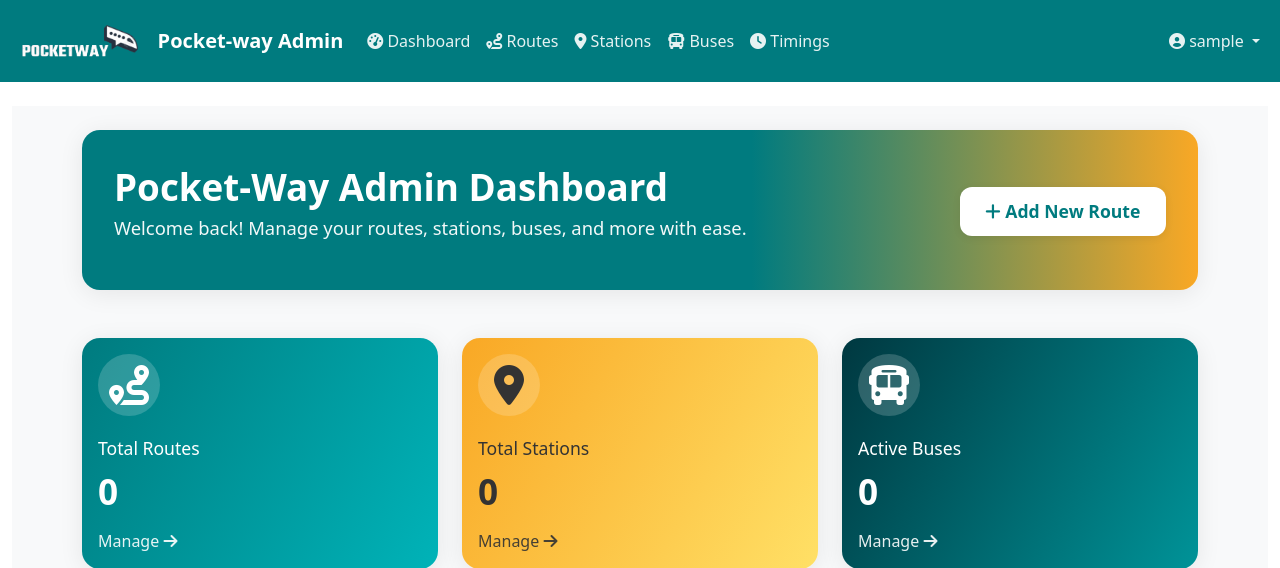
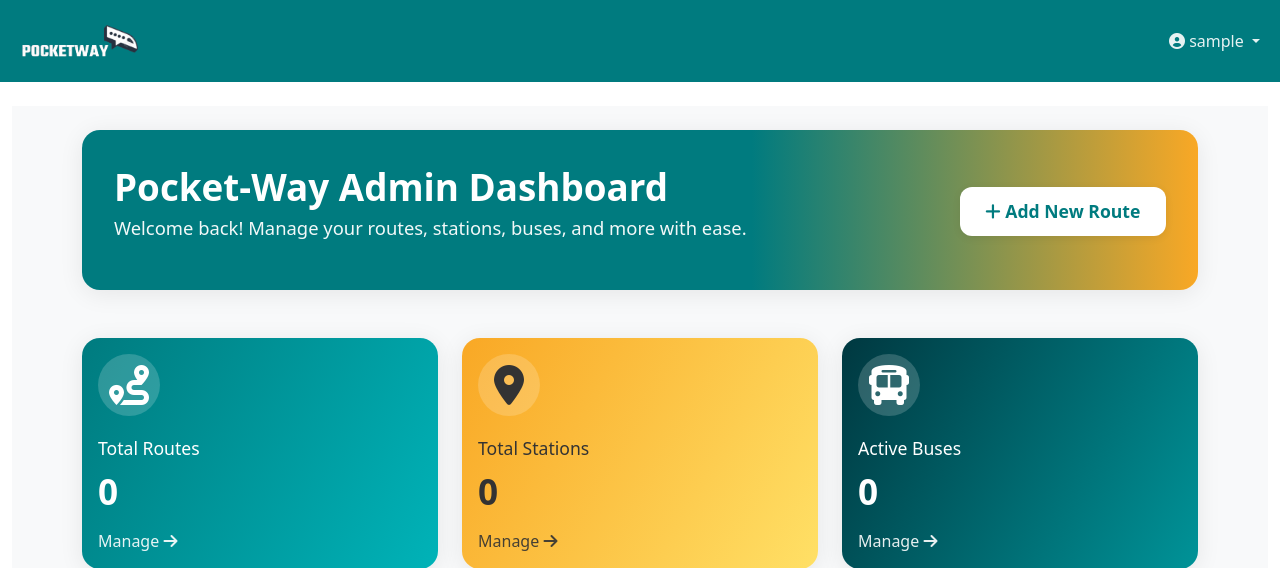
Before and after one commit to abhishekmahara/Pocket-way, a PHP site: page /Pocket-way/admin/pages/dashboard.php in a window 1280 px wide. Shown: the top 568 px of the page. Run offline with PHP 8.4, Linux system fonts and the light colour scheme; the visitor is signed in with stand-in values (Sample User, id 1); data that the repository does not hold is empty; some libraries are stand-ins or nearby versions.

Commit message:
updated header in admin

```diff
--- a/admin/includes/admin-header.php
+++ b/admin/includes/admin-header.php
@@ -48,7 +48,7 @@ if (session_status() === PHP_SESSION_NONE) {
         <div class="container-fluid">
             <a class="navbar-brand d-flex align-items-center" href="/admin/dashboard.php">
                 <img src="../../assets/img/logoo.png" class="admin-logo" alt="Logo">
-                Pocket-way Admin
+
             </a>
 
             <button class="navbar-toggler" type="button" data-bs-toggle="collapse" data-bs-target="#navbarNav">
@@ -56,33 +56,7 @@ if (session_status() === PHP_SESSION_NONE) {
             </button>
 
             <div class="collapse navbar-collapse" id="navbarNav">
-                <ul class="navbar-nav">
-                    <li class="nav-item">
-                        <a class="nav-link" href="../dashboard.php">
-                            <i class="fas fa-tachometer-alt"></i> Dashboard
-                        </a>
-                    </li>
-                    <li class="nav-item">
-                        <a class="nav-link" href="../pages/routes/manage-routes.php">
-                            <i class="fas fa-route"></i> Routes
-                        </a>
-                    </li>
-                    <li class="nav-item">
-                        <a class="nav-link" href="../pages/stations/manage-stations.php">
-                            <i class="fas fa-map-marker-alt"></i> Stations
-                        </a>
-                    </li>
-                    <li class="nav-item">
-                        <a class="nav-link" href="../pages/buses/manage-buses.php">
-                            <i class="fas fa-bus"></i> Buses
-                        </a>
-                    </li>
-                    <li class="nav-item">
-                        <a class="nav-link" href="../pages/timings/manage-timings.php">
-                            <i class="fas fa-clock"></i> Timings
-                        </a>
-                    </li>
-                </ul>
+
 
                 <ul class="navbar-nav ms-auto">
                     <li class="nav-item dropdown">
@@ -92,7 +66,7 @@ if (session_status() === PHP_SESSION_NONE) {
                         </a>
                         <ul class="dropdown-menu dropdown-menu-end">
                             <li>
-                                <a class="dropdown-item" href="/admin/auth/logout.php">
+                                <a class="dropdown-item" href="../auth/logout.php">
                                     <i class="fas fa-sign-out-alt"></i> Logout
                                 </a>
                             </li>
```
